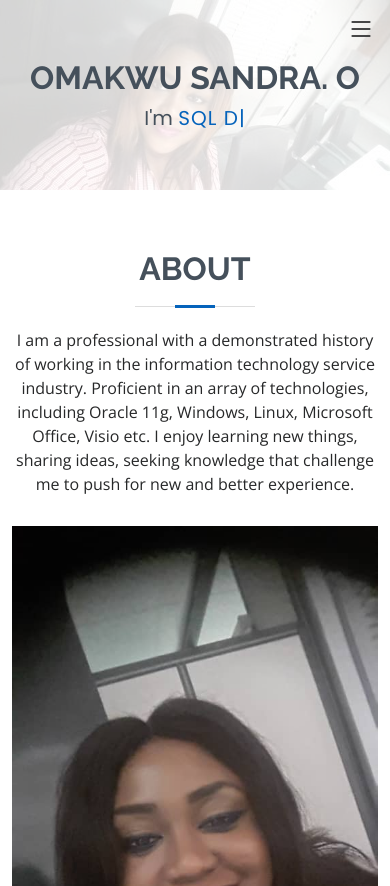
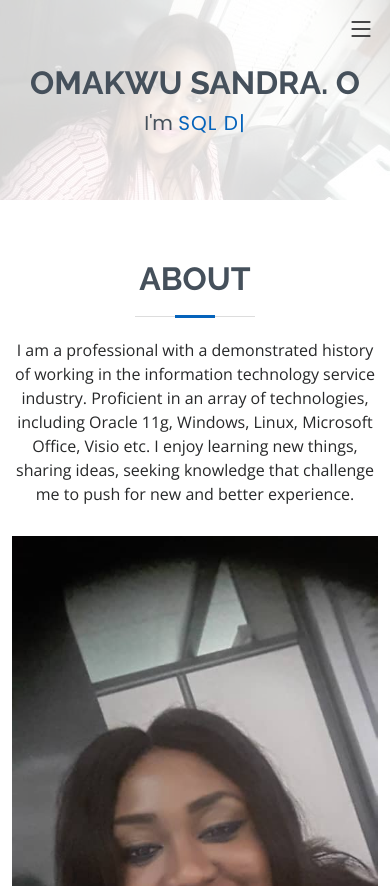
Before and after one commit to mzzsandie/MyResume, a plain HTML site: page index.html in a window 390 px wide. Shown: the top 886 px of the page. Drawn offline with nearby package versions, Linux system fonts and the light colour scheme.

Commit message:
Update style.css

```diff
--- a/assets/css/style.css
+++ b/assets/css/style.css
@@ -248,16 +248,16 @@ h1, h2, h3, h4, h5, h6 {
   background-color: grey;
 }
 
-@media (max-width: 400px) {
+@media (max-width: 450px) {
   #hero {
     background: url("../img/oka.jpeg") top center no-repeat;
-    object-fit: cover;
+    object-fit: fill;
     width: 100%;
-    height: 100%;
+    height: 200px;
   }
 }
 
-@media (min-width: 400px) {
+@media (min-width: 450px) {
   .img-profile {
 	  max-height: 330px !important;
 	  width: 250px !important;
```
